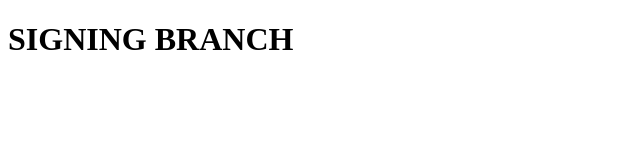
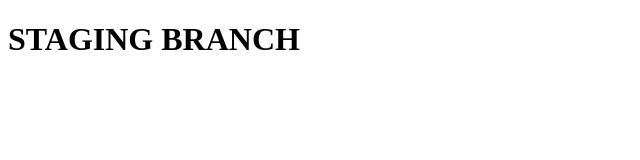
Before and after one commit to priyanshivasoya310/Priyanshi_Netlify, a plain HTML site: page index.htm in a window 1280 px wide. Shown: the whole page, without its empty margins (0-640 px from the left). Drawn offline with Linux system fonts and the light colour scheme.

Commit message:
whatever you give

```diff
--- a/index.htm
+++ b/index.htm
@@ -6,7 +6,7 @@
     <title>Document</title>
 </head>
 <body>
-    <h1>SIGNING  BRANCH</h1>
+    <h1>STAGING  BRANCH</h1>
 
 </body>
 </html>
```
